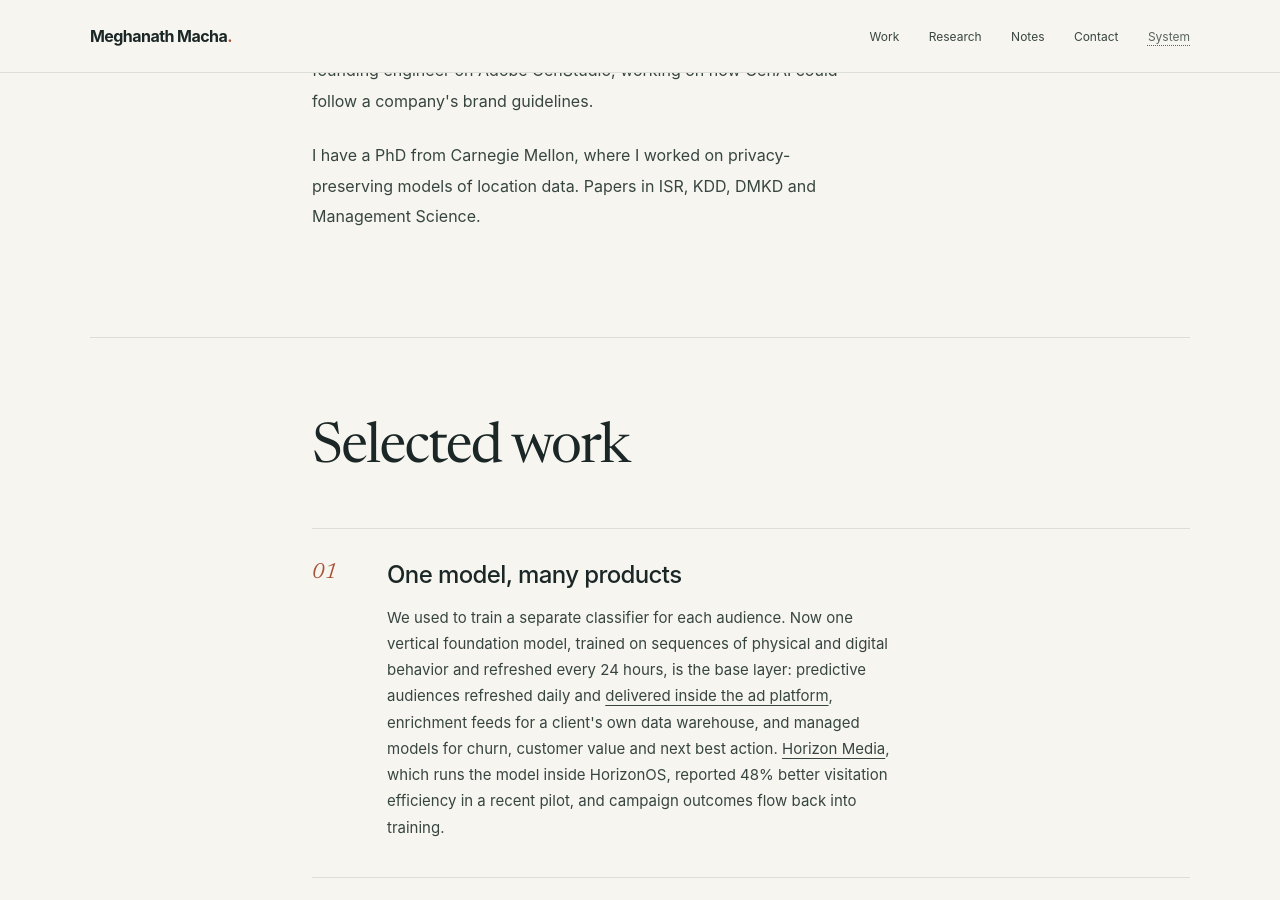
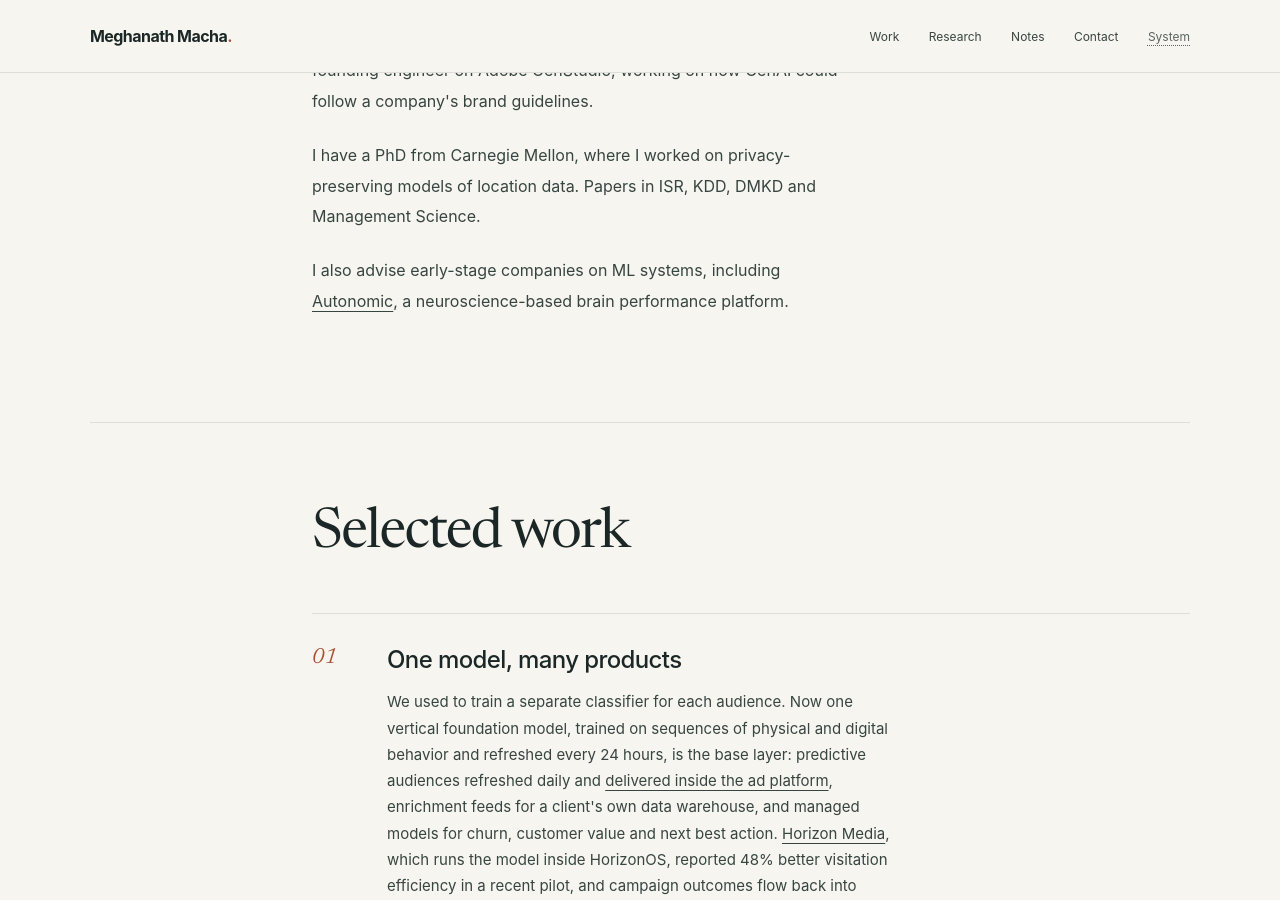
Before and after one commit to mmacha/mmacha.github.io, a Jekyll site: the page built from index.html, in a window 1280 px wide and 900 px high, scrolled down 1034 px. Built offline with Jekyll 4.4.1, drawn with Linux system fonts in a browser that asks for light colours.

Commit message:
Add the advisory line to About
Co-Authored-By: Claude Fable 5.1 <noreply@anthropic.com>

```diff
--- a/index.html
+++ b/index.html
@@ -25,6 +25,7 @@ og_type: profile
       <p>Three times I have taken a model from research into production: at the Carnegie Mellon spin-out that became ZeroToOne.AI, at Adobe GenStudio, and back at ZeroToOne.AI with the Large Behavioral Model, which now scores 1.7B+ IDs a day across 9,000+ behavioral categories.</p>
       <p>I led the technical diligence for <a href="https://www.prnewswire.com/news-releases/zerotooneai-acquires-groundtruth-to-deploy-at-scale-an-ai-driven-predictive-intelligence-platform-for-enterprise-decision-systems-302724815.html" target="_blank" rel="noopener noreferrer">GroundTruth and WeatherBug</a> and now lead the integration of the platforms and teams. Before that, I was a founding engineer on Adobe GenStudio, working on how GenAI could follow a company's brand guidelines.</p>
       <p>I have a PhD from Carnegie Mellon, where I worked on privacy-preserving models of location data. Papers in ISR, KDD, DMKD and Management Science.</p>
+      <p>I also advise early-stage companies on ML systems, including <a href="https://getautonomic.com/about" target="_blank" rel="noopener noreferrer">Autonomic</a>, a neuroscience-based brain performance platform.</p>
     </div></div>
   </section>
 
```
